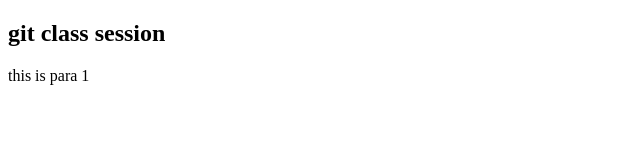
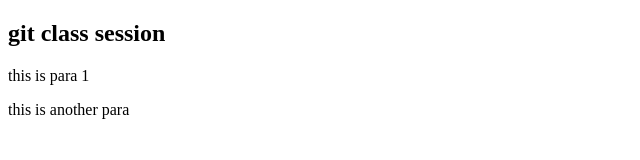
Before and after one commit to trivenbabu/myproj, a plain HTML site: page index.html in a window 1280 px wide. Shown: the whole page, without its empty margins (0-640 px from the left). Drawn offline with Linux system fonts and the light colour scheme.

Commit message:
changes made in all files

```diff
--- a/index.html
+++ b/index.html
@@ -8,5 +8,6 @@
 <body>
     <h2> git class session</h2>
     <p> this is para 1</p>
+    <p> this is another para</p>
 </body>
 </html>
--- a/style.css
+++ b/style.css
@@ -7,3 +7,6 @@ h1{
 h2{
     font:100;
 }
+p{
+    color:brown;
+}
```
Also changed, not shown: 1 other file.
